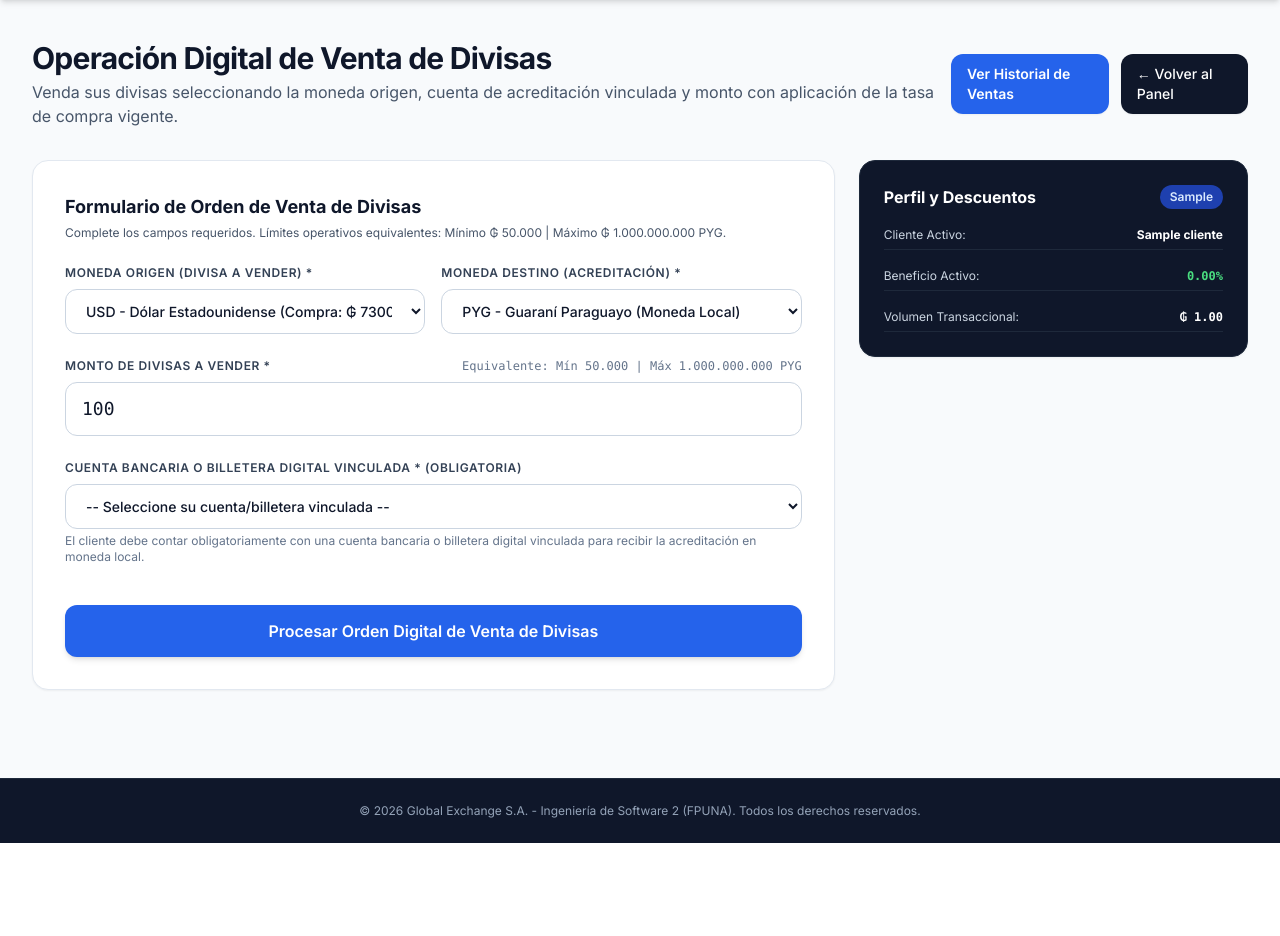
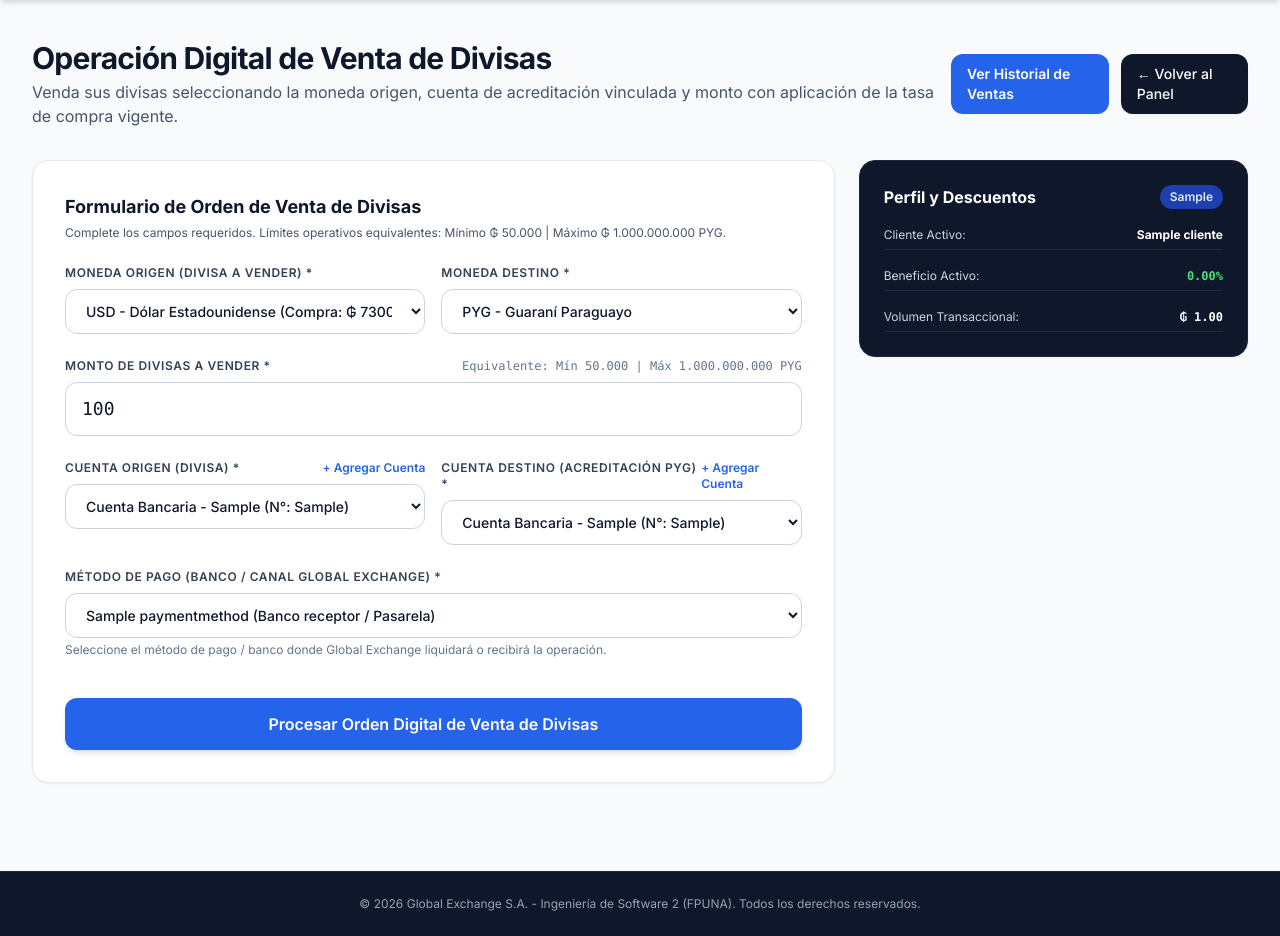
Before and after one commit to Adan02F/IS2_Global_Exchange_E05, a Django app: page /operaciones/venta/ in a window 1280 px wide. Shown: the part 64-1000 px from the top of the page. Before the commit the page ends 907 px from the top, so only its background shows below. Run offline with Django 5.2, Linux system fonts and the light colour scheme; a user stored in the database is signed in; tables that the repository leaves empty hold one stand-in row (values such as "Sample post"); some libraries are stand-ins or nearby versions.

Commit message:
Solución de error critico en produccion

```diff
--- a/procesamiento_operaciones/templates/procesamiento_operaciones/currency_sale.html
+++ b/procesamiento_operaciones/templates/procesamiento_operaciones/currency_sale.html
@@ -75,8 +75,14 @@
                     <strong class="text-green-900 text-sm font-mono">₲ {{ success_transaction.applied_rate|floatformat:4 }}</strong>
                 </div>
                 <div>
-                    <span class="block text-green-700 font-semibold">Total Neto Acreditado (PYG):</span>
-                    <strong class="text-green-900 text-sm font-mono">₲ {{ success_transaction.total_pyg|floatformat:2 }}</strong>
+                    <span class="block text-green-700 font-semibold">Total Neto Acreditado:</span>
+                    <strong class="text-green-900 text-sm font-mono">
+                        {% if success_transaction.to_currency == 'PYG' %}
+                            ₲ {{ success_transaction.total_pyg|floatformat:2 }}
+                        {% else %}
+                            {{ success_transaction.converted_amount|floatformat:2 }} {{ success_transaction.to_currency }}
+                        {% endif %}
+                    </strong>
                 </div>
                 <div>
                     <span class="block text-green-700 font-semibold">Cuenta Vinculada Destino:</span>
@@ -106,11 +112,17 @@
                 </div>
                 <div>
                     <span class="block text-amber-700 font-semibold">Tasa Autorizada:</span>
-                    <strong class="text-amber-900 text-sm font-mono">₲ {{ pending_transaction.applied_rate|floatformat:4 }}</strong>
+                    <strong class="text-amber-900 text-sm font-mono"> {{ pending_transaction.applied_rate|floatformat:4 }}</strong>
                 </div>
                 <div>
-                    <span class="block text-amber-700 font-semibold">Neto a Acreditar (PYG):</span>
-                    <strong class="text-amber-900 text-sm font-mono">₲ {{ pending_transaction.total_pyg|floatformat:2 }}</strong>
+                    <span class="block text-amber-700 font-semibold">Neto a Acreditar:</span>
+                    <strong class="text-amber-900 text-sm font-mono">
+                        {% if pending_transaction.to_currency == 'PYG' %}
+                            ₲ {{ pending_transaction.total_pyg|floatformat:2 }}
+                        {% else %}
+                            {{ pending_transaction.converted_amount|floatformat:2 }} {{ pending_transaction.to_currency }}
+                        {% endif %}
+                    </strong>
                 </div>
                 <div>
                     <span class="block text-amber-700 font-semibold">Cuenta Vinculada:</span>
@@ -188,10 +200,14 @@
                             </select>
                         </div>
                         <div>
-                            <label class="block text-xs font-semibold text-slate-700 uppercase tracking-wider mb-2">Moneda Destino (Acreditación) *</label>
+                            <label class="block text-xs font-semibold text-slate-700 uppercase tracking-wider mb-2">Moneda Destino *</label>
                             <select name="to_currency" id="to_currency" required
                                 class="w-full px-4 py-3 border border-slate-300 rounded-xl text-sm font-medium focus:ring-2 focus:ring-blue-800 focus:outline-none transition bg-white">
-                                <option value="PYG" selected>PYG - Guaraní Paraguayo (Moneda Local)</option>
+                                {% for c in currencies %}
+                                <option value="{{ c.currency_code }}" {% if to_currency == c.currency_code %}selected{% endif %}>
+                                    {{ c.currency_code }} - {{ c.currency_name }}
+                                </option>
+                                {% endfor %}
                             </select>
                         </div>
                     </div>
@@ -205,18 +221,52 @@
                             class="w-full px-4 py-3 border border-slate-300 rounded-xl text-lg font-mono focus:ring-2 focus:ring-blue-800 focus:outline-none transition">
                     </div>
 
+                    <div class="grid grid-cols-1 sm:grid-cols-2 gap-4">
+                        <div>
+                            <div class="flex justify-between items-center mb-2">
+                                <label class="block text-xs font-semibold text-slate-700 uppercase tracking-wider">Cuenta Origen (Divisa) *</label>
+                                <a href="{% url 'client_acreditation_methods' %}" class="text-xs text-blue-600 hover:underline font-semibold">+ Agregar Cuenta</a>
+                            </div>
+                            <select name="origin_account" required
+                                class="w-full px-4 py-3 border border-slate-300 rounded-xl text-sm font-medium focus:ring-2 focus:ring-blue-800 focus:outline-none transition bg-white">
+                                {% for am in acreditation_methods %}
+                                <option value="{{ am.id }}">
+                                    {{ am.get_tipo_medio_display }} - {{ am.entidad_financiera }} (N°: {{ am.numero_cuenta|default:am.numero_telefono|default:am.alias_transferencia }})
+                                </option>
+                                {% empty %}
+                                <option value="">No tiene cuentas registradas</option>
+                                {% endfor %}
+                            </select>
+                        </div>
+                        <div>
+                            <div class="flex justify-between items-center mb-2">
+                                <label class="block text-xs font-semibold text-slate-700 uppercase tracking-wider">Cuenta Destino (Acreditación PYG) *</label>
+                                <a href="{% url 'client_acreditation_methods' %}" class="text-xs text-blue-600 hover:underline font-semibold">+ Agregar Cuenta</a>
+                            </div>
+                            <select name="destination_account" required
+                                class="w-full px-4 py-3 border border-slate-300 rounded-xl text-sm font-medium focus:ring-2 focus:ring-blue-800 focus:outline-none transition bg-white">
+                                {% for am in acreditation_methods %}
+                                <option value="{{ am.id }}">
+                                    {{ am.get_tipo_medio_display }} - {{ am.entidad_financiera }} (N°: {{ am.numero_cuenta|default:am.numero_telefono|default:am.alias_transferencia }})
+                                </option>
+                                {% empty %}
+                                <option value="">No tiene cuentas registradas</option>
+                                {% endfor %}
+                            </select>
+                        </div>
+                    </div>
+
                     <div>
-                        <label class="block text-xs font-semibold text-slate-700 uppercase tracking-wider mb-2">Cuenta Bancaria o Billetera Digital Vinculada * (Obligatoria)</label>
+                        <label class="block text-xs font-semibold text-slate-700 uppercase tracking-wider mb-2">Método de Pago (Banco / Canal Global Exchange) *</label>
                         <select name="payment_method" id="payment_method" required
                             class="w-full px-4 py-3 border border-slate-300 rounded-xl text-sm font-medium focus:ring-2 focus:ring-blue-800 focus:outline-none transition bg-white">
-                            <option value="">-- Seleccione su cuenta/billetera vinculada --</option>
                             {% for pm in payment_methods %}
                             <option value="{{ pm.code }}" {% if selected_payment_method == pm.code %}selected{% endif %}>
-                                {{ pm.name }} (N°: {{ pm.account_number|default:"Registrada" }}) - Banco: {{ pm.bank_name|default:"Global Exchange" }}
+                                {{ pm.name }} (Banco receptor / Pasarela)
                             </option>
                             {% endfor %}
                         </select>
-                        <p class="text-xs text-slate-500 mt-1">El cliente debe contar obligatoriamente con una cuenta bancaria o billetera digital vinculada para recibir la acreditación en moneda local.</p>
+                        <p class="text-xs text-slate-500 mt-1">Seleccione el método de pago / banco donde Global Exchange liquidará o recibirá la operación.</p>
                     </div>
 
                     <div class="pt-4">
```
Also changed, not shown: procesamiento_operaciones/templates/procesamiento_operaciones/currency_purchase.html (+38 -10 lines), procesamiento_operaciones/templates/procesamiento_operaciones/currency_purchase_history.html (+6 -2 lines).
